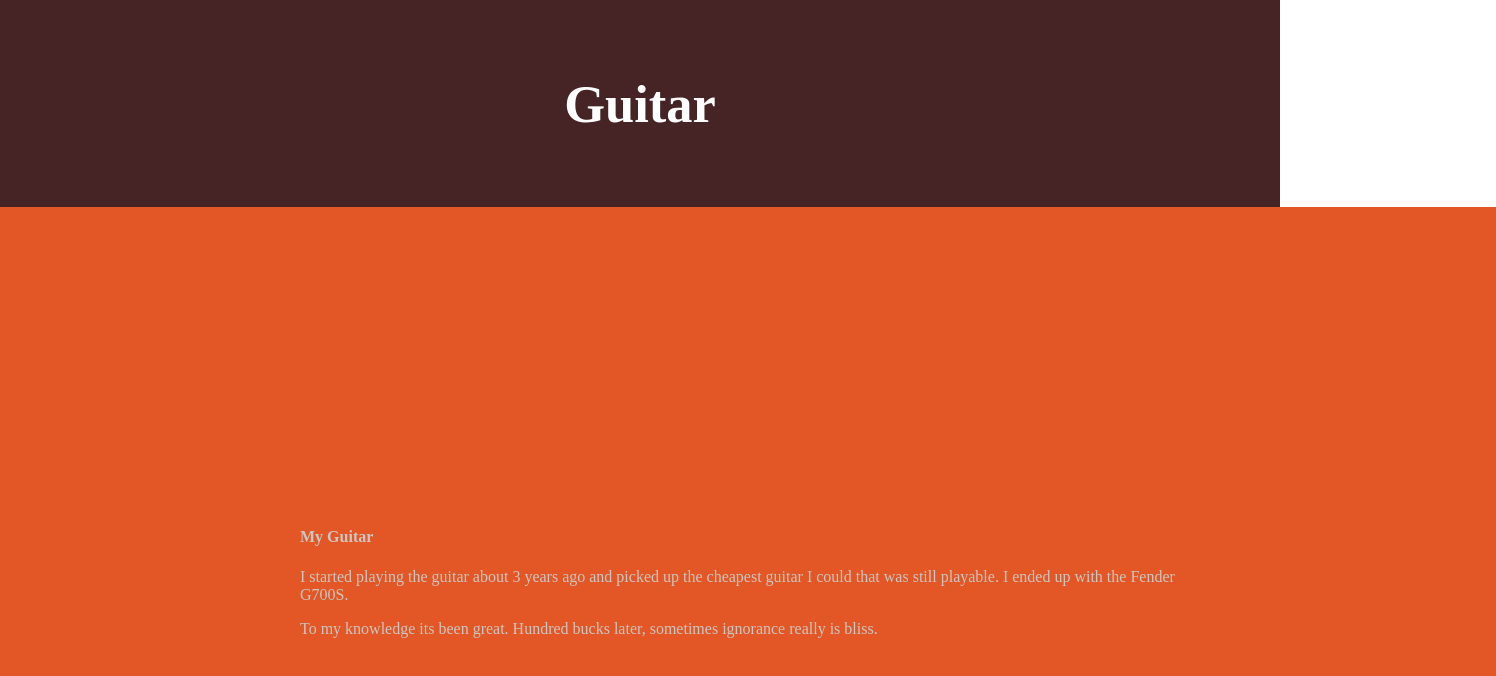
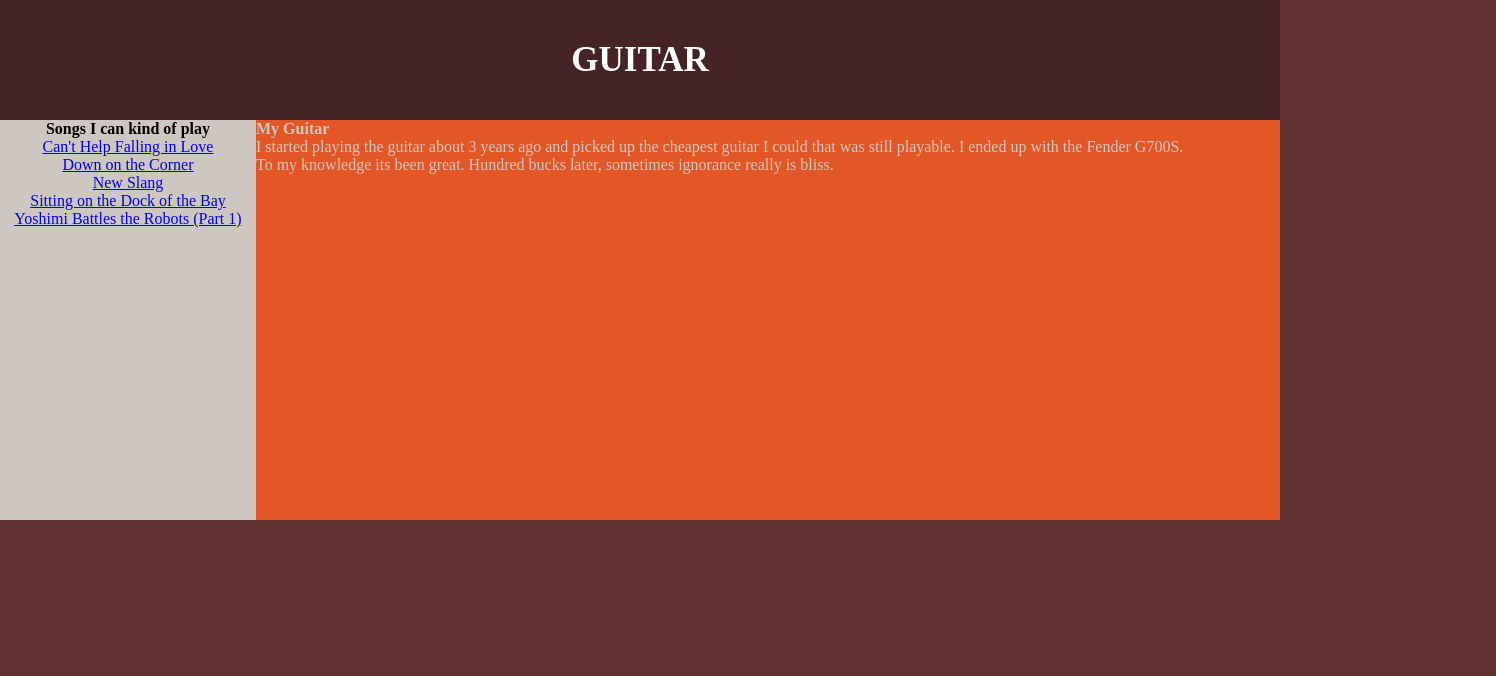
Before and after one commit to davidgaribaldi/Project0, a plain HTML site: page guitar.html in a window 1280 px wide. Shown: the whole page, 1496 px wide, since content can reach past the window. Drawn offline with Linux system fonts and the light colour scheme.

Commit message:
Updated guitar, finally figured out heights

```diff
--- a/guitar.html
+++ b/guitar.html
@@ -4,45 +4,78 @@
 			<title>My Webpage</title>
 			<meta name="viewport" content="width=device-width, initial-scale=1.0">
 			<style>
-				body {
+				* {
 					margin: 0;
 					padding: 0;
+					border: 0;
+					outline: 0;
+					font-size: 100%;
+					vertical-align: baseline;
+					background: transparent;
+				}
+				html, body {
+					height: 100%;
+					width: 100%;
+					margin: 0px;
+					padding: 0px;
+					background-color: #603133;
 				}
 				header {
+					display: flex;
+					align-items: center;
+					justify-content: center;
+					flex-direction: column;
+					height: 15%;
+					width: 100%;
 					background-color: #462425;
-					padding: 30px;
 					text-align: center;
 					font-size: 35px;
 					color: white;
 				}
+				.outer {
+					display: flex;
+					background-color: #E35625;
+					bottom: 0px;
+					width: 100%;
+					height: 50%;
+				}
+				nav {
+					float: left;
+					text-align: center;
+					width: 20%;
+					max-height: 100%;
+					background-color: #CEC6C0;
+				}
 				article {
-					float: center;
-					padding: 300px;
-					width: 70%;
+					float: left;
+					width: 80%;
+					max-height: 100%
 					background-color: #E35625;
 					color: #CEC6C0;
-				}
-				.outer {
-					background-color: #FFC72C;
-					height: 100%;
-					width: 100%;
-				}
-				.inner {
-					background-color: #473729;
-					height: 75%;
-					width: 75%;
 				}
 			</style>
 		</head>
 		<body>
 			<header>
-				<h2>Guitar</h2>
+				<h2>GUITAR</h2>
 			</header>
-			<article>
-				<h4>My Guitar</h4>
-				<p> I started playing the guitar about 3 years ago and picked up the cheapest guitar I could that was still playable. I ended up with the Fender G700S.</p>
-				<p> To my knowledge its been great. Hundred bucks later, sometimes ignorance really is bliss.</p>
-			</article>
+			<div class="outer">
+				<nav>
+					<h3>Songs I can kind of play</h3>
+					<ul>
+						<a href="https://www.youtube.com/watch?v=vGJTaP6anOU"><li>Can't Help Falling in Love</li></a>
+						<a href="https://www.youtube.com/watch?v=clJb4zx0o1o"><li>Down on the Corner</li></a>
+						<a href="https://www.youtube.com/watch?v=zYwCmcB0XMw"><li>New Slang</li></a>
+						<a href="https://www.youtube.com/watch?v=rTVjnBo96Ug"><li>Sitting on the Dock of the Bay</li></a>
+						<a href="https://www.youtube.com/watch?v=AzlMeTxVdH8"><li>Yoshimi Battles the Robots (Part 1)</li></a>
+					</ul>
+				</nav>
+				<article>
+					<h4>My Guitar</h4>
+					<p> I started playing the guitar about 3 years ago and picked up the cheapest guitar I could that was still playable. I ended up with the Fender G700S.</p>
+					<p> To my knowledge its been great. Hundred bucks later, sometimes ignorance really is bliss.</p>
+				</article>
+			</div>
 
 
 		</body>
```
Also changed, not shown: movies.html (+4 -0 lines).
